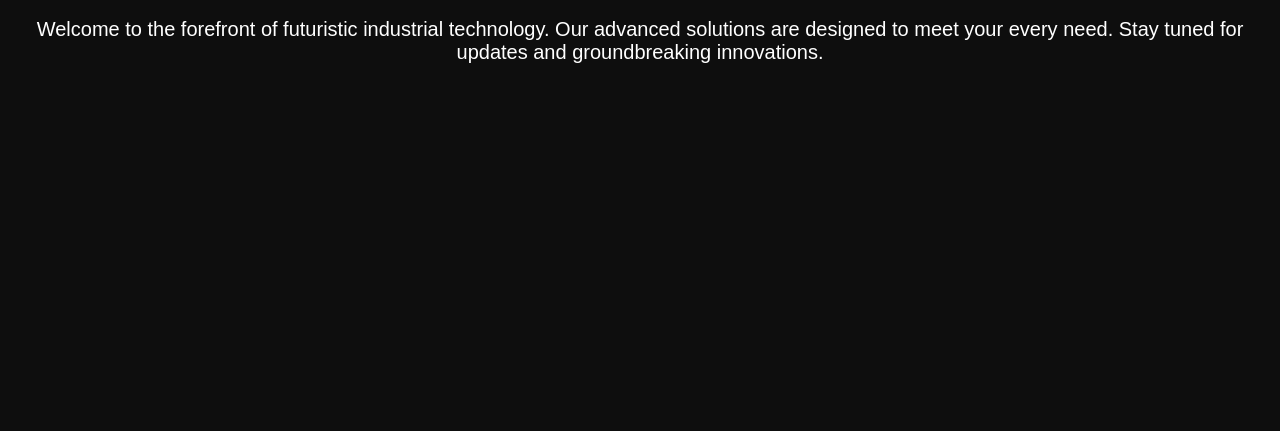
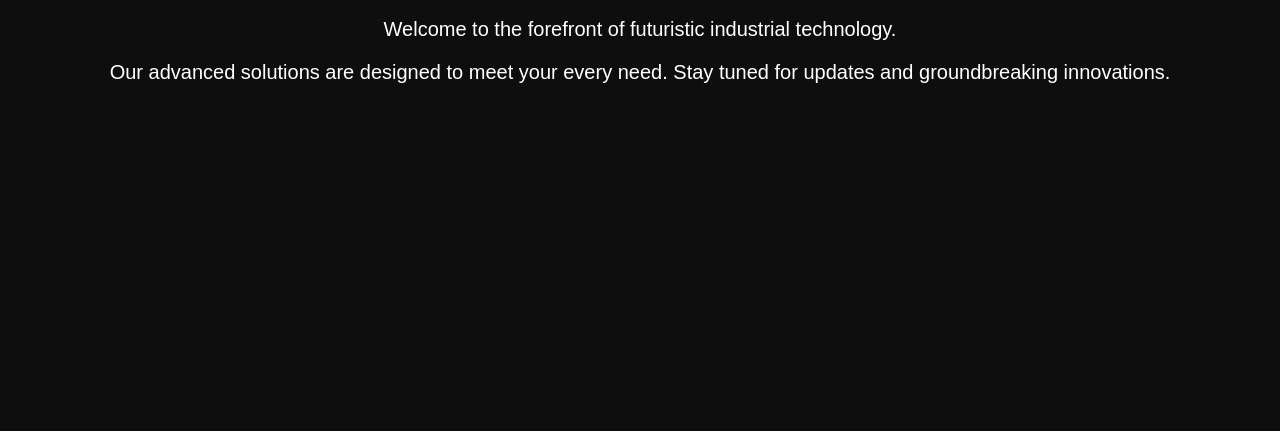
Before and after one commit to PRVSNL/WEBSITE-test-1, a plain HTML site: page 1/index.html in a window 1280 px wide. Shown: the part 369-800 px from the top of the page. Drawn offline with Linux system fonts and the light colour scheme.

Commit message:
main no big changes

```diff
--- a/1/index.html
+++ b/1/index.html
@@ -27,6 +27,7 @@
 <body>
     <img src="image.png" alt="PROVISIONAL HEAVY INDUSTRY" id="logo">
     <h1>PROVISIONAL HEAVY INDUSTRY</h1>
-    <p>Welcome to the forefront of futuristic industrial technology. Our advanced solutions are designed to meet your every need. Stay tuned for updates and groundbreaking innovations.</p>
+    <p>Welcome to the forefront of futuristic industrial technology.
+    <p>Our advanced solutions are designed to meet your every need. Stay tuned for updates and groundbreaking innovations.</p>
 </body>
 </html>
```
